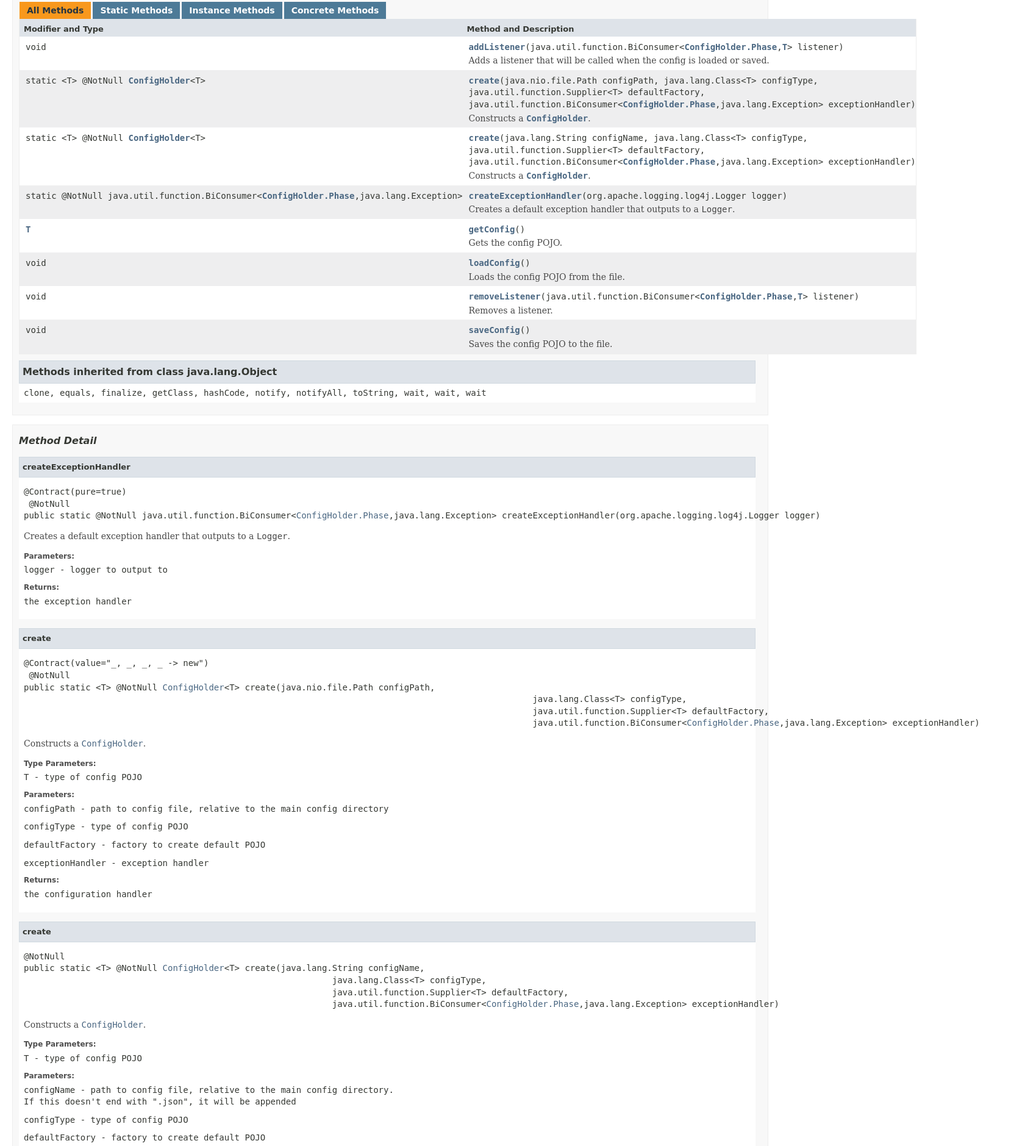
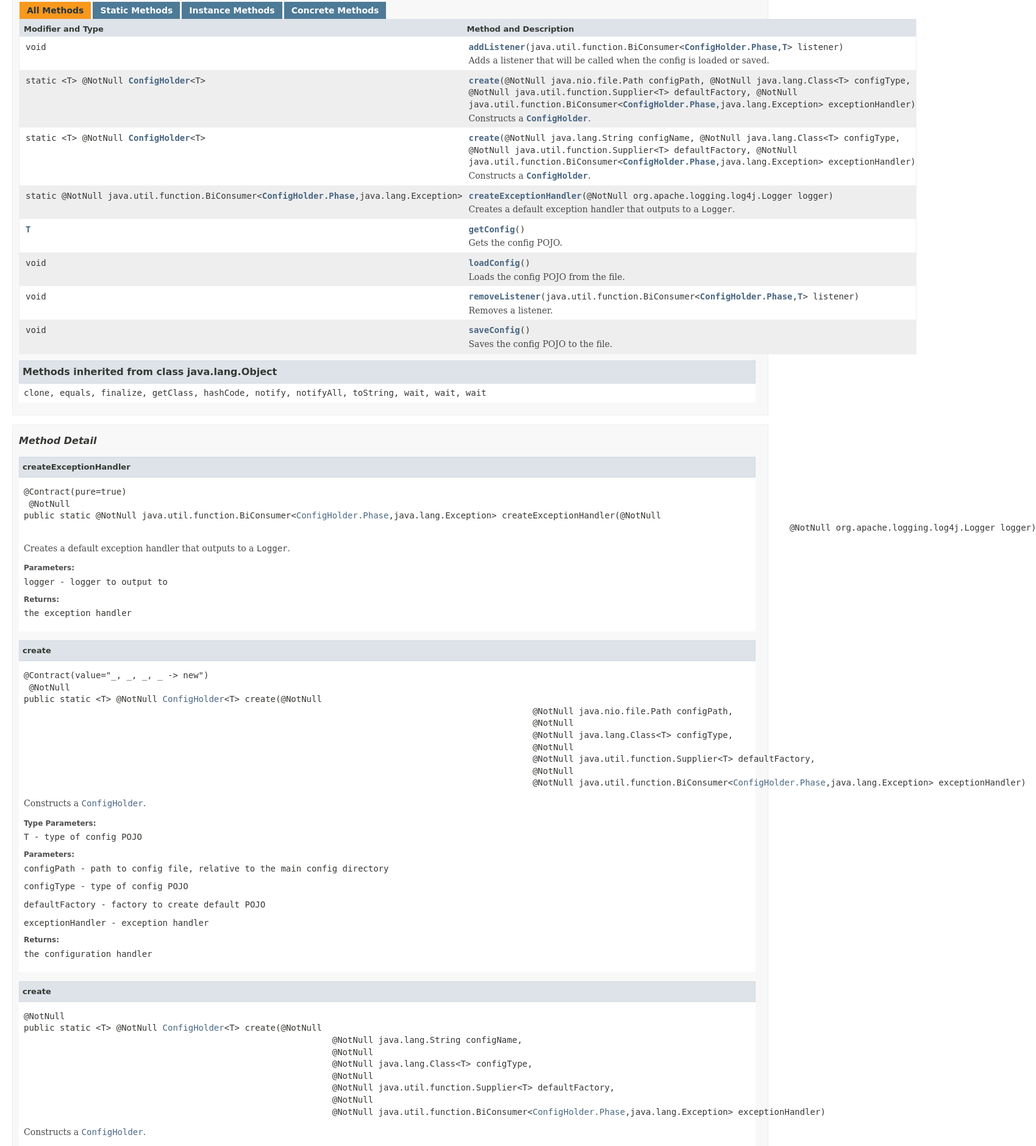
Before and after one commit to Leo40Git/LionUtils, a plain HTML site: page docs/adudecalledleo/lionutils/ConfigHolder.html in a window 1280 px wide. Shown: the part 646-2525 px from the top of the page at 61% size, 1699 px wide, since content can reach past the window. Drawn offline with Linux system fonts and the light colour scheme; a web font is replaced by a local one.

Commit message:
MORE annotations

```diff
--- a/docs/adudecalledleo/lionutils/ConfigHolder.html
+++ b/docs/adudecalledleo/lionutils/ConfigHolder.html
@@ -162,25 +162,25 @@ extends java.lang.Object</pre>
 </tr>
 <tr id="i1" class="rowColor">
 <td class="colFirst"><code>static &lt;T&gt;&nbsp;@NotNull <a href="../../adudecalledleo/lionutils/ConfigHolder.html" title="class in adudecalledleo.lionutils">ConfigHolder</a>&lt;T&gt;</code></td>
-<td class="colLast"><code><span class="memberNameLink"><a href="../../adudecalledleo/lionutils/ConfigHolder.html#create-java.nio.file.Path-java.lang.Class-java.util.function.Supplier-java.util.function.BiConsumer-">create</a></span>(java.nio.file.Path&nbsp;configPath,
-      java.lang.Class&lt;T&gt;&nbsp;configType,
-      java.util.function.Supplier&lt;T&gt;&nbsp;defaultFactory,
-      java.util.function.BiConsumer&lt;<a href="../../adudecalledleo/lionutils/ConfigHolder.Phase.html" title="enum in adudecalledleo.lionutils">ConfigHolder.Phase</a>,java.lang.Exception&gt;&nbsp;exceptionHandler)</code>
+<td class="colLast"><code><span class="memberNameLink"><a href="../../adudecalledleo/lionutils/ConfigHolder.html#create-java.nio.file.Path-java.lang.Class-java.util.function.Supplier-java.util.function.BiConsumer-">create</a></span>(@NotNull java.nio.file.Path&nbsp;configPath,
+      @NotNull java.lang.Class&lt;T&gt;&nbsp;configType,
+      @NotNull java.util.function.Supplier&lt;T&gt;&nbsp;defaultFactory,
+      @NotNull java.util.function.BiConsumer&lt;<a href="../../adudecalledleo/lionutils/ConfigHolder.Phase.html" title="enum in adudecalledleo.lionutils">ConfigHolder.Phase</a>,java.lang.Exception&gt;&nbsp;exceptionHandler)</code>
 <div class="block">Constructs a <a href="../../adudecalledleo/lionutils/ConfigHolder.html" title="class in adudecalledleo.lionutils"><code>ConfigHolder</code></a>.</div>
 </td>
 </tr>
 <tr id="i2" class="altColor">
 <td class="colFirst"><code>static &lt;T&gt;&nbsp;@NotNull <a href="../../adudecalledleo/lionutils/ConfigHolder.html" title="class in adudecalledleo.lionutils">ConfigHolder</a>&lt;T&gt;</code></td>
-<td class="colLast"><code><span class="memberNameLink"><a href="../../adudecalledleo/lionutils/ConfigHolder.html#create-java.lang.String-java.lang.Class-java.util.function.Supplier-java.util.function.BiConsumer-">create</a></span>(java.lang.String&nbsp;configName,
-      java.lang.Class&lt;T&gt;&nbsp;configType,
-      java.util.function.Supplier&lt;T&gt;&nbsp;defaultFactory,
-      java.util.function.BiConsumer&lt;<a href="../../adudecalledleo/lionutils/ConfigHolder.Phase.html" title="enum in adudecalledleo.lionutils">ConfigHolder.Phase</a>,java.lang.Exception&gt;&nbsp;exceptionHandler)</code>
+<td class="colLast"><code><span class="memberNameLink"><a href="../../adudecalledleo/lionutils/ConfigHolder.html#create-java.lang.String-java.lang.Class-java.util.function.Supplier-java.util.function.BiConsumer-">create</a></span>(@NotNull java.lang.String&nbsp;configName,
+      @NotNull java.lang.Class&lt;T&gt;&nbsp;configType,
+      @NotNull java.util.function.Supplier&lt;T&gt;&nbsp;defaultFactory,
+      @NotNull java.util.function.BiConsumer&lt;<a href="../../adudecalledleo/lionutils/ConfigHolder.Phase.html" title="enum in adudecalledleo.lionutils">ConfigHolder.Phase</a>,java.lang.Exception&gt;&nbsp;exceptionHandler)</code>
 <div class="block">Constructs a <a href="../../adudecalledleo/lionutils/ConfigHolder.html" title="class in adudecalledleo.lionutils"><code>ConfigHolder</code></a>.</div>
 </td>
 </tr>
 <tr id="i3" class="rowColor">
 <td class="colFirst"><code>static @NotNull java.util.function.BiConsumer&lt;<a href="../../adudecalledleo/lionutils/ConfigHolder.Phase.html" title="enum in adudecalledleo.lionutils">ConfigHolder.Phase</a>,java.lang.Exception&gt;</code></td>
-<td class="colLast"><code><span class="memberNameLink"><a href="../../adudecalledleo/lionutils/ConfigHolder.html#createExceptionHandler-org.apache.logging.log4j.Logger-">createExceptionHandler</a></span>(org.apache.logging.log4j.Logger&nbsp;logger)</code>
+<td class="colLast"><code><span class="memberNameLink"><a href="../../adudecalledleo/lionutils/ConfigHolder.html#createExceptionHandler-org.apache.logging.log4j.Logger-">createExceptionHandler</a></span>(@NotNull org.apache.logging.log4j.Logger&nbsp;logger)</code>
 <div class="block">Creates a default exception handler that outputs to a <code>Logger</code>.</div>
 </td>
 </tr>
@@ -238,7 +238,8 @@ extends java.lang.Object</pre>
 <h4>createExceptionHandler</h4>
 <pre>@Contract(pure=true)
  @NotNull
-public static&nbsp;@NotNull java.util.function.BiConsumer&lt;<a href="../../adudecalledleo/lionutils/ConfigHolder.Phase.html" title="enum in adudecalledleo.lionutils">ConfigHolder.Phase</a>,java.lang.Exception&gt;&nbsp;createExceptionHandler(org.apache.logging.log4j.Logger&nbsp;logger)</pre>
+public static&nbsp;@NotNull java.util.function.BiConsumer&lt;<a href="../../adudecalledleo/lionutils/ConfigHolder.Phase.html" title="enum in adudecalledleo.lionutils">ConfigHolder.Phase</a>,java.lang.Exception&gt;&nbsp;createExceptionHandler(@NotNull
+                                                                                                                                                     @NotNull org.apache.logging.log4j.Logger&nbsp;logger)</pre>
 <div class="block">Creates a default exception handler that outputs to a <code>Logger</code>.</div>
 <dl>
 <dt><span class="paramLabel">Parameters:</span></dt>
@@ -256,10 +257,14 @@ public static&nbsp;@NotNull java.util.function.BiConsumer&lt;<a href="../../adud
 <h4>create</h4>
 <pre>@Contract(value="_, _, _, _ -&gt; new")
  @NotNull
-public static&nbsp;&lt;T&gt;&nbsp;@NotNull <a href="../../adudecalledleo/lionutils/ConfigHolder.html" title="class in adudecalledleo.lionutils">ConfigHolder</a>&lt;T&gt;&nbsp;create(java.nio.file.Path&nbsp;configPath,
-                                                                                                   java.lang.Class&lt;T&gt;&nbsp;configType,
-                                                                                                   java.util.function.Supplier&lt;T&gt;&nbsp;defaultFactory,
-                                                                                                   java.util.function.BiConsumer&lt;<a href="../../adudecalledleo/lionutils/ConfigHolder.Phase.html" title="enum in adudecalledleo.lionutils">ConfigHolder.Phase</a>,java.lang.Exception&gt;&nbsp;exceptionHandler)</pre>
+public static&nbsp;&lt;T&gt;&nbsp;@NotNull <a href="../../adudecalledleo/lionutils/ConfigHolder.html" title="class in adudecalledleo.lionutils">ConfigHolder</a>&lt;T&gt;&nbsp;create(@NotNull
+                                                                                                   @NotNull java.nio.file.Path&nbsp;configPath,
+                                                                                                   @NotNull
+                                                                                                   @NotNull java.lang.Class&lt;T&gt;&nbsp;configType,
+                                                                                                   @NotNull
+                                                                                                   @NotNull java.util.function.Supplier&lt;T&gt;&nbsp;defaultFactory,
+                                                                                                   @NotNull
+                                                                                                   @NotNull java.util.function.BiConsumer&lt;<a href="../../adudecalledleo/lionutils/ConfigHolder.Phase.html" title="enum in adudecalledleo.lionutils">ConfigHolder.Phase</a>,java.lang.Exception&gt;&nbsp;exceptionHandler)</pre>
 <div class="block">Constructs a <a href="../../adudecalledleo/lionutils/ConfigHolder.html" title="class in adudecalledleo.lionutils"><code>ConfigHolder</code></a>.</div>
 <dl>
 <dt><span class="paramLabel">Type Parameters:</span></dt>
@@ -281,10 +286,14 @@ public static&nbsp;&lt;T&gt;&nbsp;@NotNull <a href="../../adudecalledleo/lionuti
 <li class="blockList">
 <h4>create</h4>
 <pre>@NotNull
-public static&nbsp;&lt;T&gt;&nbsp;@NotNull <a href="../../adudecalledleo/lionutils/ConfigHolder.html" title="class in adudecalledleo.lionutils">ConfigHolder</a>&lt;T&gt;&nbsp;create(java.lang.String&nbsp;configName,
-                                                            java.lang.Class&lt;T&gt;&nbsp;configType,
-                                                            java.util.function.Supplier&lt;T&gt;&nbsp;defaultFactory,
-                                                            java.util.function.BiConsumer&lt;<a href="../../adudecalledleo/lionutils/ConfigHolder.Phase.html" title="enum in adudecalledleo.lionutils">ConfigHolder.Phase</a>,java.lang.Exception&gt;&nbsp;exceptionHandler)</pre>
+public static&nbsp;&lt;T&gt;&nbsp;@NotNull <a href="../../adudecalledleo/lionutils/ConfigHolder.html" title="class in adudecalledleo.lionutils">ConfigHolder</a>&lt;T&gt;&nbsp;create(@NotNull
+                                                            @NotNull java.lang.String&nbsp;configName,
+                                                            @NotNull
+                                                            @NotNull java.lang.Class&lt;T&gt;&nbsp;configType,
+                                                            @NotNull
+                                                            @NotNull java.util.function.Supplier&lt;T&gt;&nbsp;defaultFactory,
+                                                            @NotNull
+                                                            @NotNull java.util.function.BiConsumer&lt;<a href="../../adudecalledleo/lionutils/ConfigHolder.Phase.html" title="enum in adudecalledleo.lionutils">ConfigHolder.Phase</a>,java.lang.Exception&gt;&nbsp;exceptionHandler)</pre>
 <div class="block">Constructs a <a href="../../adudecalledleo/lionutils/ConfigHolder.html" title="class in adudecalledleo.lionutils"><code>ConfigHolder</code></a>.</div>
 <dl>
 <dt><span class="paramLabel">Type Parameters:</span></dt>
```
Also changed, not shown: 1 other file.
